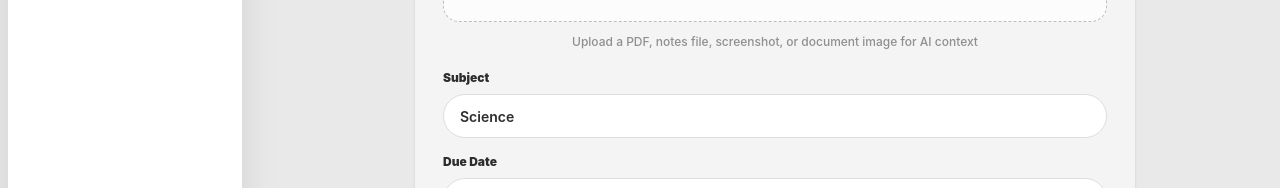
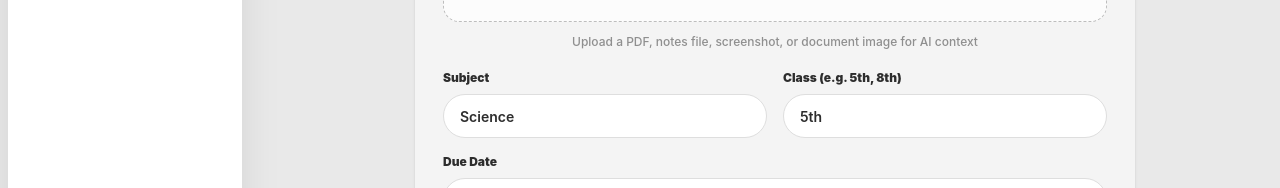
Before and after one commit to Shreyas-Mohan/Veda-AI-, a Next.js app in the folder frontend/: page /create in a window 1280 px wide. Shown: the part 446-634 px from the top of the page. Built offline with nearby package versions, Linux system fonts and the light colour scheme; no server answers.

Commit message:
Make Class field dynamic and user-configurable across backend model, API, frontend store, wizard, and output layout

```diff
--- a/frontend/src/app/assignment/[id]/page.tsx
+++ b/frontend/src/app/assignment/[id]/page.tsx
@@ -23,6 +23,7 @@ type Section = {
 type Assignment = {
   status?: string;
   subject?: string;
+  className?: string;
   totalMarks?: number;
   questionPapers?: Array<{
     sections?: Section[];
@@ -129,7 +130,7 @@ export default function AssignmentOutput() {
           <header className="pb-7 text-center">
             <h1 className="text-2xl font-black text-[#2d2d2d]">Delhi Public School, Sector-4, Bokaro</h1>
             <p className="mt-2 text-base font-black">Subject: {assignment.subject || 'General Knowledge'}</p>
-            <p className="mt-1 text-base font-black">Class: 5th</p>
+            <p className="mt-1 text-base font-black">Class: {assignment.className || '5th'}</p>
           </header>
 
           <div className="mb-7 flex items-center justify-between gap-4 text-sm font-black">
@@ -142,7 +143,7 @@ export default function AssignmentOutput() {
           <div className="mb-7 space-y-1 text-sm font-semibold">
             <p>Name: ____________________</p>
             <p>Roll Number: ______________</p>
-            <p>Class: 5th Section: _________</p>
+            <p>Class: {assignment.className || '5th'} Section: _________</p>
           </div>
 
           <div className="space-y-10">
--- a/frontend/src/app/create/page.tsx
+++ b/frontend/src/app/create/page.tsx
@@ -25,10 +25,12 @@ export default function CreateAssignment() {
   const {
     dueDate,
     subject,
+    className,
     questionConfigs,
     additionalInfo,
     setDueDate,
     setSubject,
+    setClassName,
     addQuestionConfig,
     removeQuestionConfig,
     updateQuestionConfig,
@@ -48,6 +50,7 @@ export default function CreateAssignment() {
       const payload = new FormData();
       payload.append('title', `Quiz on ${subject || 'General Knowledge'}`);
       payload.append('subject', subject);
+      payload.append('className', className);
       payload.append('dueDate', dueDate || new Date().toISOString());
       payload.append('totalMarks', String(getTotalMarks()));
       payload.append('totalQuestions', String(getTotalQuestions()));
@@ -98,7 +101,8 @@ export default function CreateAssignment() {
         </label>
         <p className="mt-3 text-center text-xs font-medium text-[#8f8f8f]">Upload a PDF, notes file, screenshot, or document image for AI context</p>
 
-        <div className="mt-5">
+        <div className="mt-5 grid grid-cols-1 gap-4 sm:grid-cols-2">
+          <div>
             <label className="mb-2 block text-xs font-black text-[#2d2d2d]">Subject</label>
             <input
               value={subject}
@@ -106,6 +110,17 @@ export default function CreateAssignment() {
               className="h-11 w-full rounded-full border border-[#dedede] bg-white px-4 text-sm font-semibold text-[#2d2d2d] outline-none transition focus:border-[#222]"
               placeholder="Science"
             />
+          </div>
+          <div>
+            <label className="mb-2 block text-xs font-black text-[#2d2d2d]">Class (e.g. 5th, 8th)</label>
+            <input
+              value={className}
+              onChange={(event) => setClassName(event.target.value)}
+              className="h-11 w-full rounded-full border border-[#dedede] bg-white px-4 text-sm font-semibold text-[#2d2d2d] outline-none transition focus:border-[#222]"
+              placeholder="5th"
+              required
+            />
+          </div>
         </div>
 
         <div className="mt-4">
--- a/frontend/src/store/useAssignmentStore.ts
+++ b/frontend/src/store/useAssignmentStore.ts
@@ -10,10 +10,12 @@ export interface QuestionConfig {
 interface AssignmentState {
   dueDate: string;
   subject: string;
+  className: string;
   questionConfigs: QuestionConfig[];
   additionalInfo: string;
   setDueDate: (date: string) => void;
   setSubject: (subject: string) => void;
+  setClassName: (className: string) => void;
   addQuestionConfig: () => void;
   removeQuestionConfig: (id: string) => void;
   updateQuestionConfig: (id: string, field: keyof QuestionConfig, value: string | number) => void;
@@ -32,6 +34,7 @@ const QUESTION_TYPES = [
 export const useAssignmentStore = create<AssignmentState>((set, get) => ({
   dueDate: '',
   subject: 'Science',
+  className: '5th',
   // Start with some default rows to match Figma
   questionConfigs: [
     { id: '1', type: 'Multiple Choice Questions', count: 4, marks: 1 },
@@ -41,6 +44,7 @@ export const useAssignmentStore = create<AssignmentState>((set, get) => ({
 
   setDueDate: (date) => set({ dueDate: date }),
   setSubject: (subject) => set({ subject }),
+  setClassName: (className) => set({ className }),
 
   addQuestionConfig: () => set((state) => ({
     questionConfigs: [
```
Also changed, not shown: 2 other files (tests, documents, lock files or other folders). Lines whose indentation alone changed are shown as unchanged.
